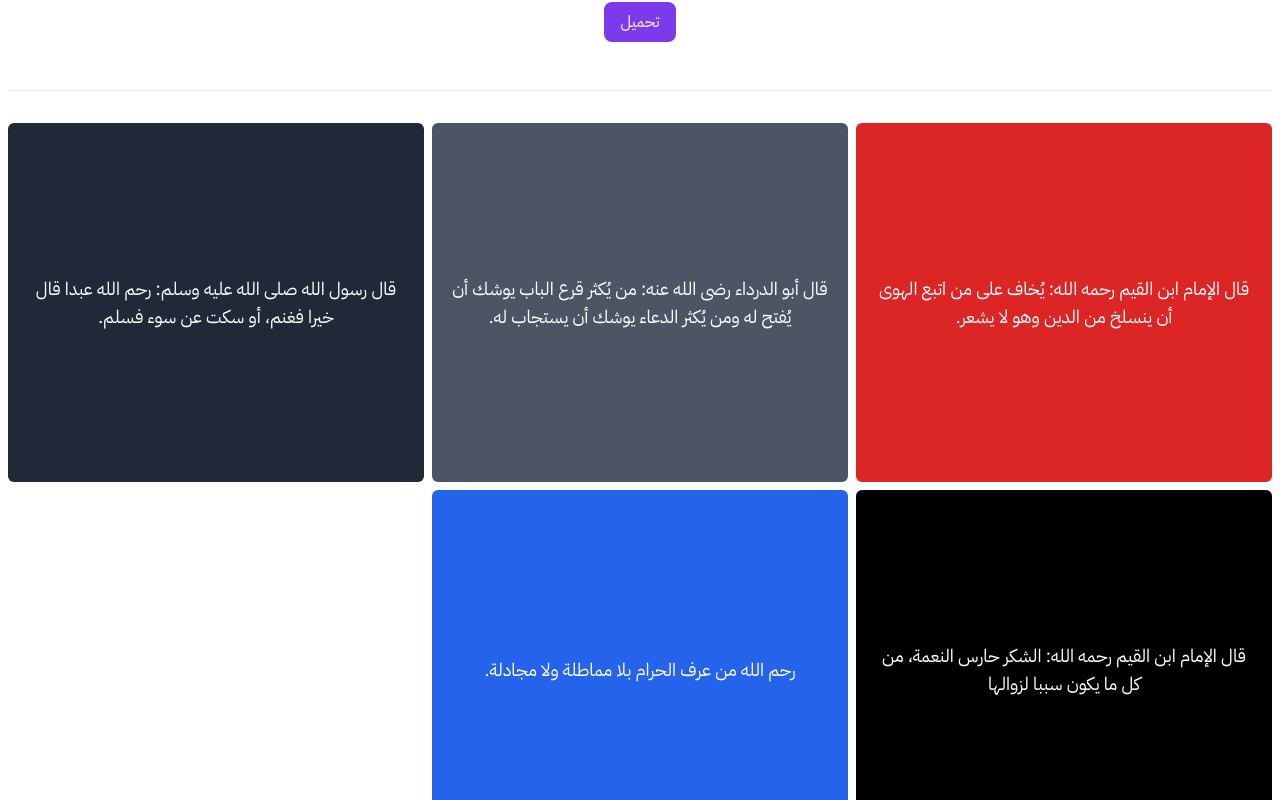
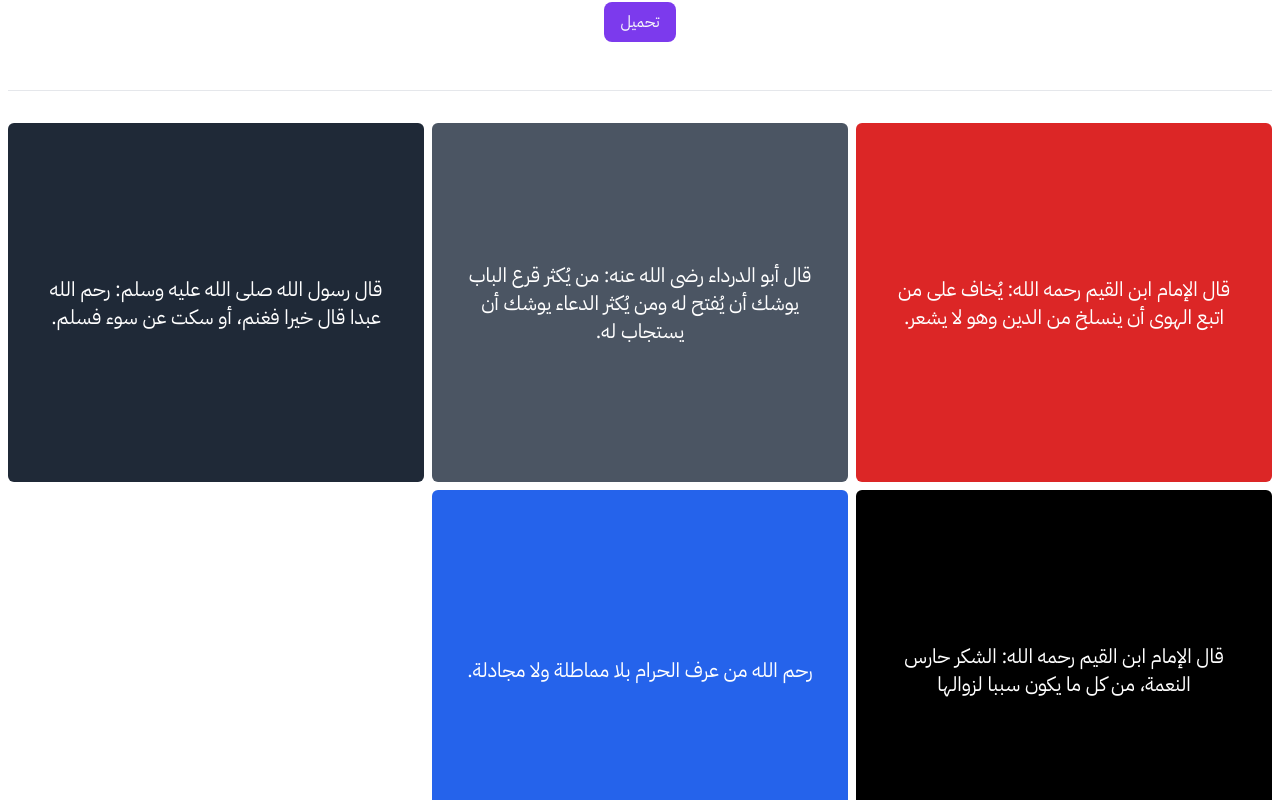
Before and after one commit to osama-mhmd/eqtibas, a Next.js app: page / in a window 1280 px wide. Shown: the part 640-1440 px from the top of the page. Built offline with nearby package versions, Linux system fonts and the light colour scheme.

Commit message:
feat/better-image

```diff
--- a/src/components/canvas.tsx
+++ b/src/components/canvas.tsx
@@ -13,7 +13,7 @@ const Canvas = forwardRef<HTMLDivElement, CanvasProps>(
       <div
         ref={ref}
         className={cn(
-          "w-[370px] sm:w-[440px] h-[320px] sm:h-[380px] text-lg text-white p-4 flex text-center justify-center items-center",
+          "w-[370px] sm:w-[440px] h-[320px] sm:h-[380px] text-xl text-white p-8 flex text-center justify-center items-center",
           className,
           background
         )}
```
